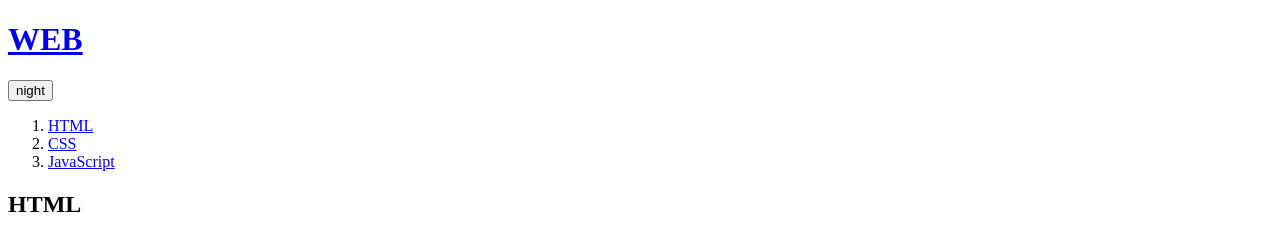
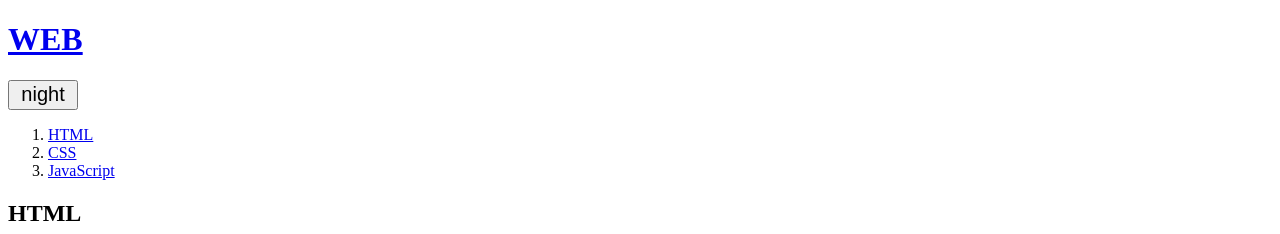
Before and after one commit to mssdfg0708/Ajax_tutorial, a plain HTML site: page 1.html in a window 1280 px wide. Shown: the top 234 px of the page. Drawn offline with nearby package versions, Linux system fonts and the light colour scheme.

Commit message:
set button size

```diff
--- a/1.html
+++ b/1.html
@@ -8,7 +8,7 @@
 </head>
 <body>
   <h1><a href="index.html">WEB</a></h1>
-  <input id="night_day" type="button" value="night" onclick="
+  <input id="night_day" style = "width: 70px; height: 30px; font-size: 20px;" type="button" value="night" onclick="
     nightDayHandler(this);
   ">
   <ol>
```
Also changed, not shown: 2.html (+1 -1 lines), 3.html (+1 -1 lines).
